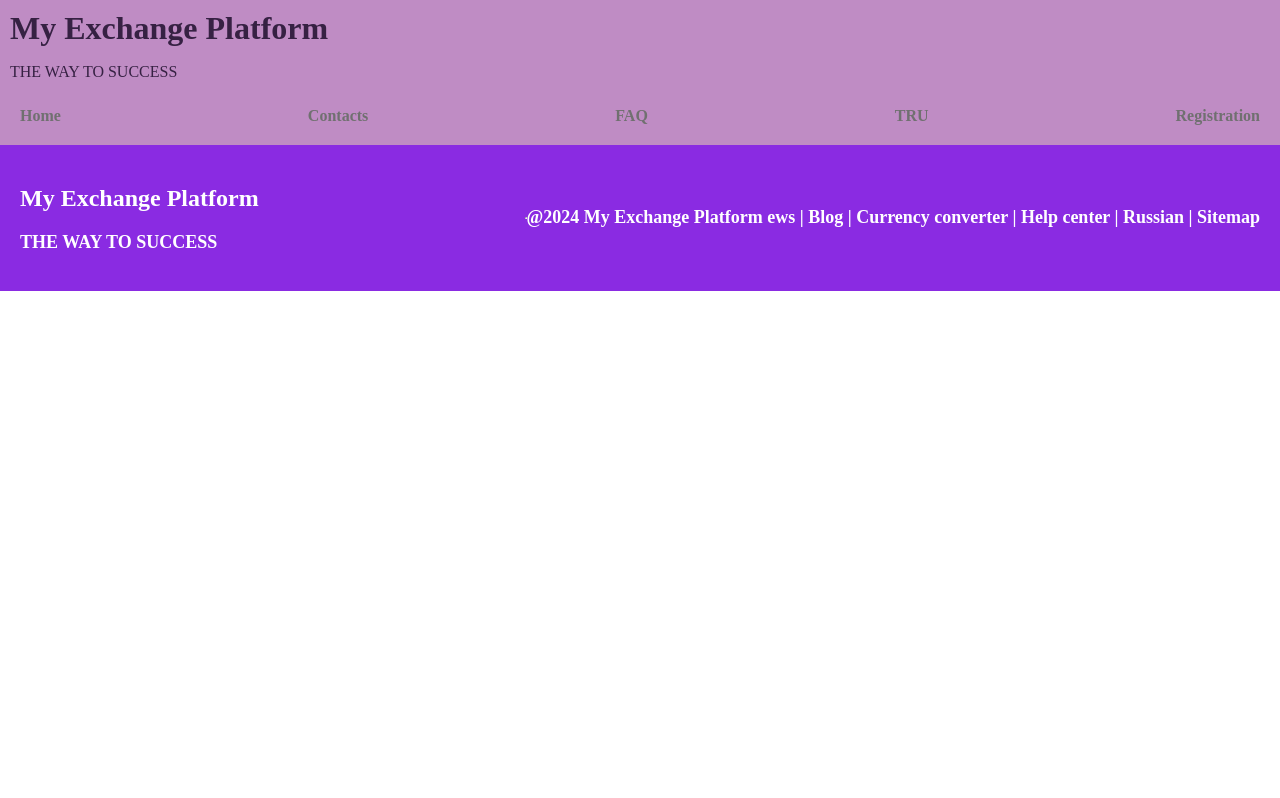
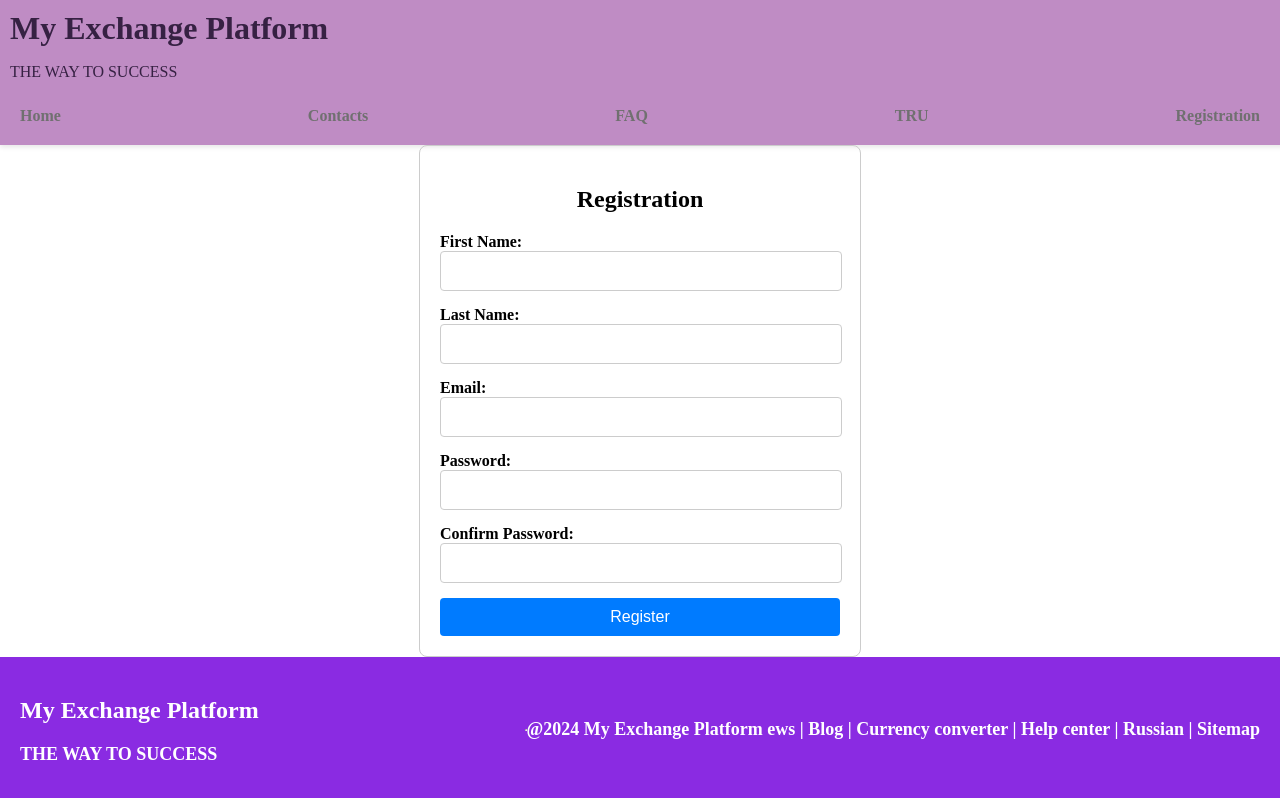
Before and after one commit to Leshamer2255/My-Exchange-Platform, a React (Create React App) app in the folder frontend/: page /registration in a window 1280 px wide. Shown: the top 798 px of the page. Built offline with nearby package versions, Linux system fonts and the light colour scheme; no server answers.

Commit message:
Update 2.7
Create Registraation component and style for it

```diff
--- a/frontend/src/App.js
+++ b/frontend/src/App.js
@@ -6,6 +6,7 @@ import Footer from './Pages/Footer/Footer';
 import MainComponent from './Pages/Home/MainComponent';
 import Contacts from './Pages/Contacts/Contacts';
 import FAQ from './Pages/FAQ/FAQ';
+import RegistrationForm from './Pages/Registration/RegistrationForm';
 
 
 const App = () => {
@@ -21,6 +22,7 @@ const App = () => {
           <Route path="/contacts" element={<Contacts />} />
           <Route path="/faq" element={<FAQ />} />
           <Route path="/" element={<MainComponent />} />
+          <Route path="/registration" element={<RegistrationForm />} />
         </Routes>
         <Footer />
       </div>
--- a/frontend/src/Pages/Header/Header.module.css
+++ b/frontend/src/Pages/Header/Header.module.css
@@ -13,7 +13,6 @@
 .headerContainer p {
   color: #362143;
 }
-
 .navContainer {
   padding: 10px;
 }
--- /dev/null
+++ b/frontend/src/Pages/Registration/RegistrationForm.js
@@ -0,0 +1,99 @@
+import React, { useState } from 'react';
+import styles from './RegistrationForm.module.css';
+
+const RegistrationForm = () => {
+  const [formData, setFormData] = useState({
+    firstName: '',
+    lastName: '',
+    email: '',
+    password: '',
+    confirmPassword: '',
+  });
+
+  const handleChange = (e) => {
+    const { name, value } = e.target;
+    setFormData((prevData) => ({
+      ...prevData,
+      [name]: value,
+    }));
+  };
+
+  const handleSubmit = (e) => {
+    e.preventDefault();
+
+    console.log(formData);
+    setFormData({
+      firstName: '',
+      lastName: '',
+      email: '',
+      password: '',
+      confirmPassword: '',
+    });
+  };
+
+  return (
+    <div className={styles.container}>
+      <h2 className={styles.title}>Registration</h2>
+      <form onSubmit={handleSubmit} className={styles.form}>
+        <div className={styles.inputGroup}>
+          <label htmlFor="firstName">First Name:</label>
+          <input
+            type="text"
+            id="firstName"
+            name="firstName"
+            value={formData.firstName}
+            onChange={handleChange}
+            required
+          />
+        </div>
+        <div className={styles.inputGroup}>
+          <label htmlFor="lastName">Last Name:</label>
+          <input
+            type="text"
+            id="lastName"
+            name="lastName"
+            value={formData.lastName}
+            onChange={handleChange}
+            required
+          />
+        </div>
+        <div className={styles.inputGroup}>
+          <label htmlFor="email">Email:</label>
+          <input
+            type="email"
+            id="email"
+            name="email"
+            value={formData.email}
+            onChange={handleChange}
+            required
+          />
+        </div>
+        <div className={styles.inputGroup}>
+          <label htmlFor="password">Password:</label>
+          <input
+            type="password"
+            id="password"
+            name="password"
+            value={formData.password}
+            onChange={handleChange}
+            required
+          />
+        </div>
+        <div className={styles.inputGroup}>
+          <label htmlFor="confirmPassword">Confirm Password:</label>
+          <input
+            type="password"
+            id="confirmPassword"
+            name="confirmPassword"
+            value={formData.confirmPassword}
+            onChange={handleChange}
+            required
+          />
+        </div>
+        <button type="submit" className={styles.submitBtn}>Register</button>
+      </form>
+    </div>
+  );
+};
+
+export default RegistrationForm;
--- /dev/null
+++ b/frontend/src/Pages/Registration/RegistrationForm.module.css
@@ -0,0 +1,48 @@
+.container {
+  max-width: 400px;
+  margin: 0 auto;
+  padding: 20px;
+  border: 1px solid #ccc;
+  border-radius: 8px;
+}
+
+.title {
+  text-align: center;
+}
+
+.form {
+  display: flex;
+  flex-direction: column;
+}
+
+.inputGroup {
+  margin-bottom: 15px;
+}
+
+label {
+  font-weight: bold;
+}
+
+input[type='text'],
+input[type='email'],
+input[type='password'] {
+  width: 95%;
+  padding: 10px;
+  font-size: 16px;
+  border: 1px solid #ccc;
+  border-radius: 4px;
+}
+
+.submitBtn {
+  padding: 10px;
+  font-size: 16px;
+  background-color: #007bff;
+  color: #fff;
+  border: none;
+  border-radius: 4px;
+  cursor: pointer;
+}
+
+.submitBtn:hover {
+  background-color: #0056b3;
+}
```
Also changed, not shown: frontend/src/Pages/Home/MainComponent.js (+4 -4 lines).
